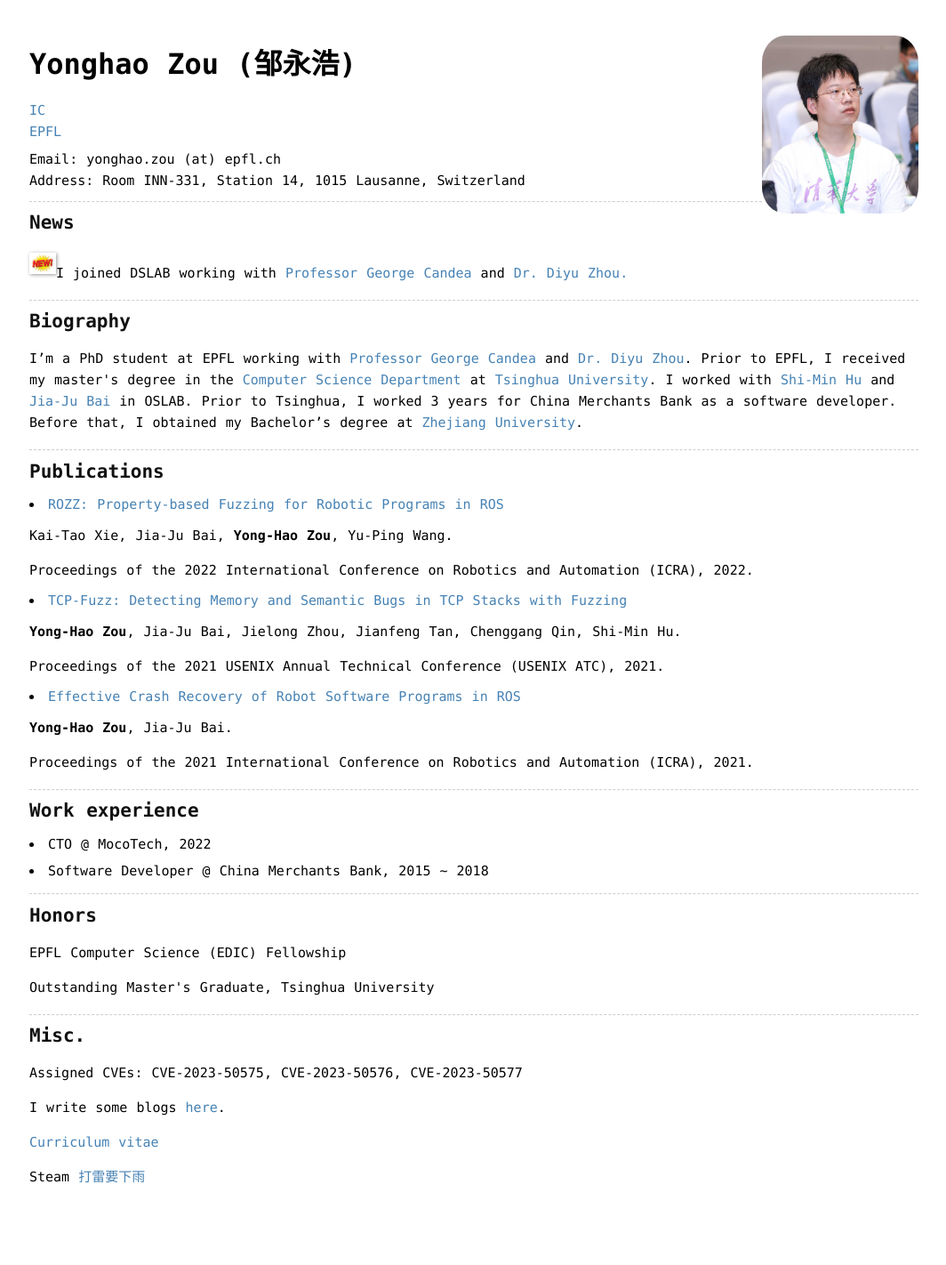
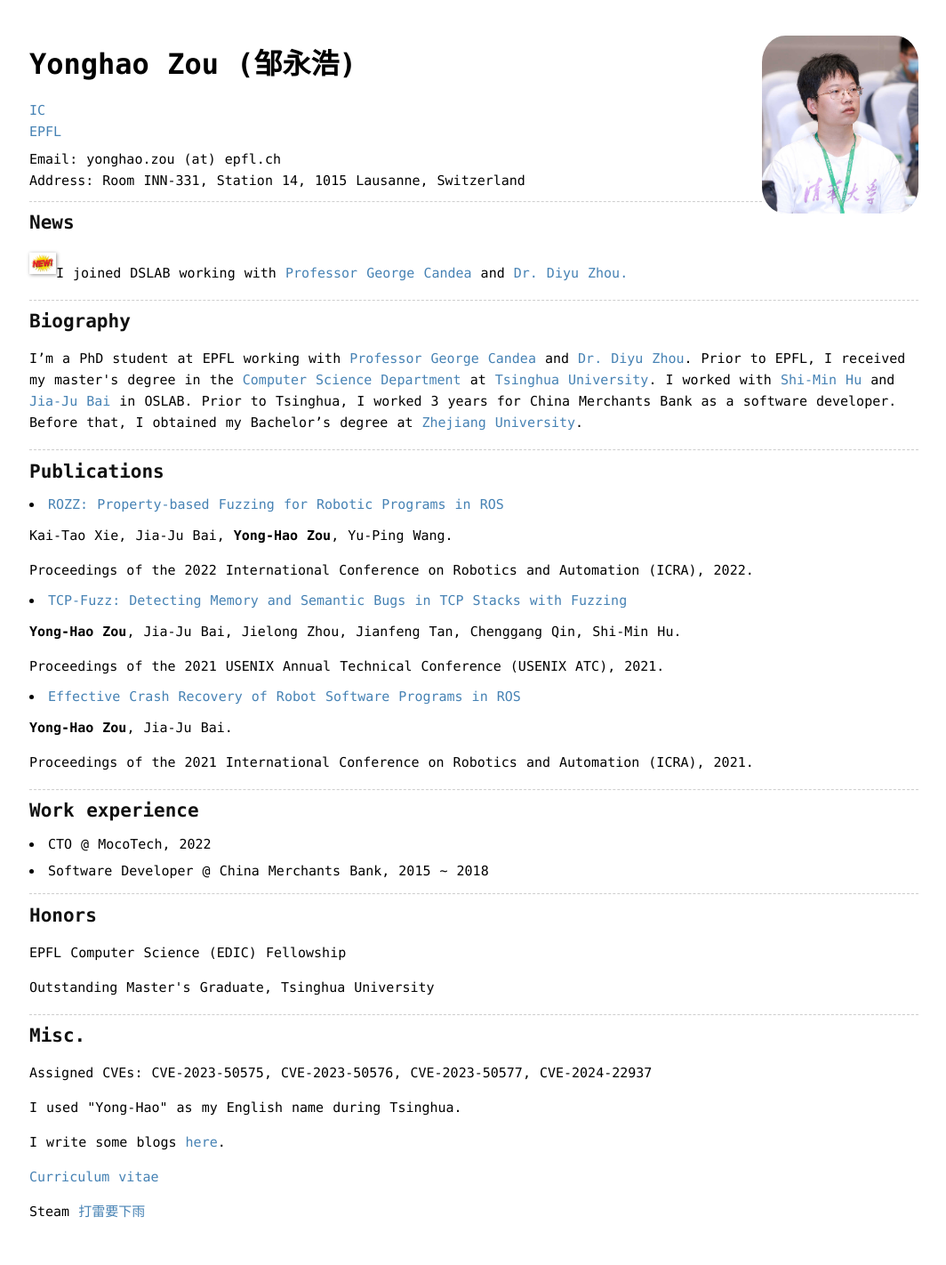
Before and after one commit to zouyonghao/zouyonghao.github.io, a Jekyll site: the page built from index.md, in a window 1280 px wide. Shown: the whole page at 89% size, without its empty margins (107-1171 px from the left). Built offline with Jekyll 4.4.1, drawn with Linux system fonts in a browser that asks for light colours; before the commit the page ends 1383 px from its top, so only the background shows below that.

Commit message:
add explanation for name

```diff
--- a/_layouts/home.html
+++ b/_layouts/home.html
@@ -96,7 +96,7 @@
 
                     <hr>
 
-                    <h2 id="misc">Honors</h2>
+                    <h2 id="honors">Honors</h2>
 
                     <p>EPFL Computer Science (EDIC) Fellowship</p>
 
@@ -106,7 +106,8 @@
 
                     <h2 id="misc">Misc.</h2>
 
-                    <p>Assigned CVEs: CVE-2023-50575, CVE-2023-50576, CVE-2023-50577</p>
+                    <p>Assigned CVEs: CVE-2023-50575, CVE-2023-50576, CVE-2023-50577, CVE-2024-22937</p>
+                    <p>I used "Yong-Hao" as my English name during Tsinghua.</p>
                     <p>I write some blogs <a href="/blog">here</a>.</p>
                     <p><a href="http://zouyonghao.github.io/assets/CV.pdf">Curriculum vitae</a></p>
                     <p>Steam <a href="https://steamcommunity.com/id/dlyxy_zyh/">打雷要下雨</a></p>
```
